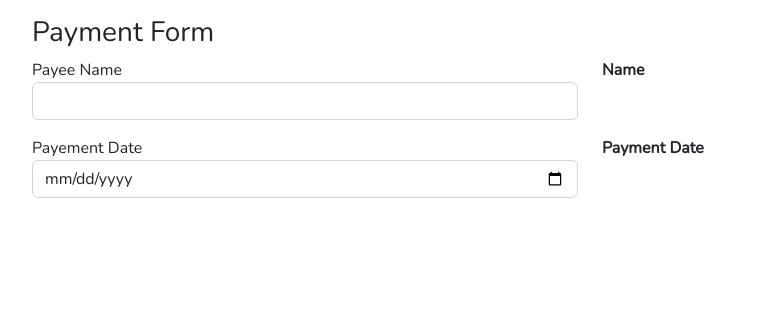
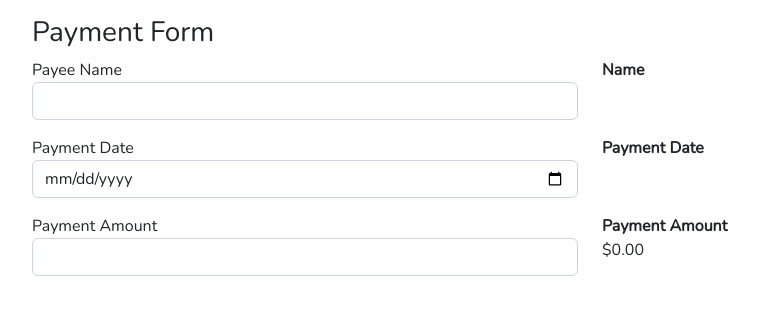
Before and after one commit to rhodinemma/pipes-circus, an Angular app: page / in a window 1280 px wide. Shown: the top 314 px of the page, without its empty margins (50-809 px from the left). Built offline with nearby package versions, Linux system fonts and the light colour scheme.

Commit message:
feat: display currency

```diff
--- a/src/app/app.component.html
+++ b/src/app/app.component.html
@@ -17,7 +17,7 @@
 
   <div class="row mt-3">
     <div class="form-group col">
-      <label>Payement Date</label>
+      <label>Payment Date</label>
       <input type="date" class="form-control" (input)="onDateChange($event)" />
     </div>
 
@@ -28,4 +28,18 @@
       </div>
     </div>
   </div>
+
+  <div class="row mt-3">
+    <div class="form-group col">
+      <label>Payment Amount</label>
+      <input class="form-control" (input)="onAmountChange($event)" />
+    </div>
+
+    <div class="col">
+      <label><b>Payment Amount</b></label>
+      <div>
+        {{ amount | currency }}
+      </div>
+    </div>
+  </div>
 </div>
--- a/src/app/app.component.ts
+++ b/src/app/app.component.ts
@@ -8,6 +8,7 @@ import { Component } from '@angular/core';
 export class AppComponent {
   name: string = '';
   date: string = '';
+  amount: number = 0.0;
 
   onNameChange(value: string) {
     this.name = value;
@@ -19,4 +20,11 @@ export class AppComponent {
       this.date = target.value;
     }
   }
+
+  onAmountChange(event: Event) {
+    const target = event.target;
+    if (target instanceof HTMLInputElement) {
+      this.amount = parseFloat(target.value);
+    }
+  }
 }
```
